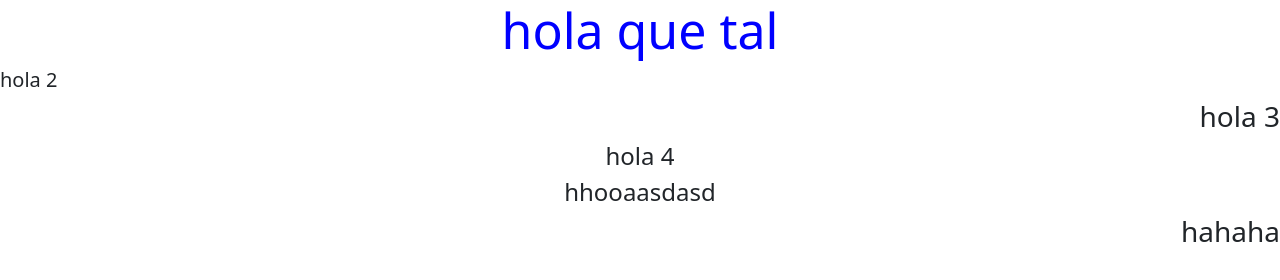
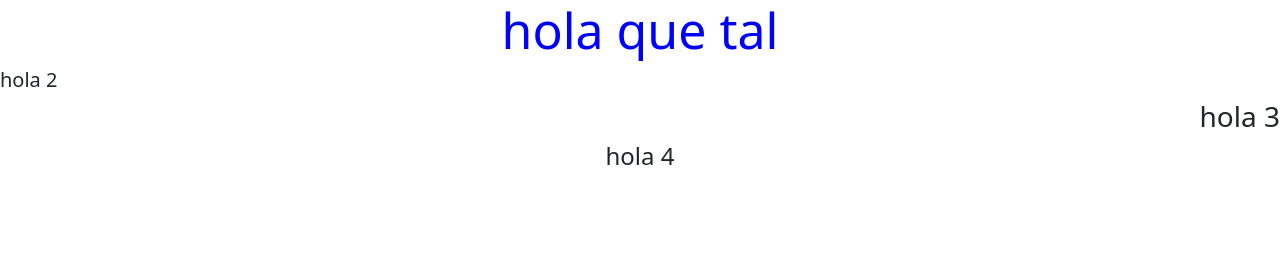
Before and after one commit to FrancoFilippo/curso-javascript, a plain HTML site: page index.html in a window 1280 px wide. Drawn offline with nearby package versions, Linux system fonts and the light colour scheme.

Commit message:
nuevos cambios

```diff
--- a/index.html
+++ b/index.html
@@ -18,8 +18,6 @@
       <h2>hola 2</h2>
       <h3>hola 3</h3>
       <h4>hola 4</h4>
-      <h4>hhooaasdasd</h4>
-      <h3>hahaha</h3>
     </main>
     <footer></footer>
     <script></script>
```
